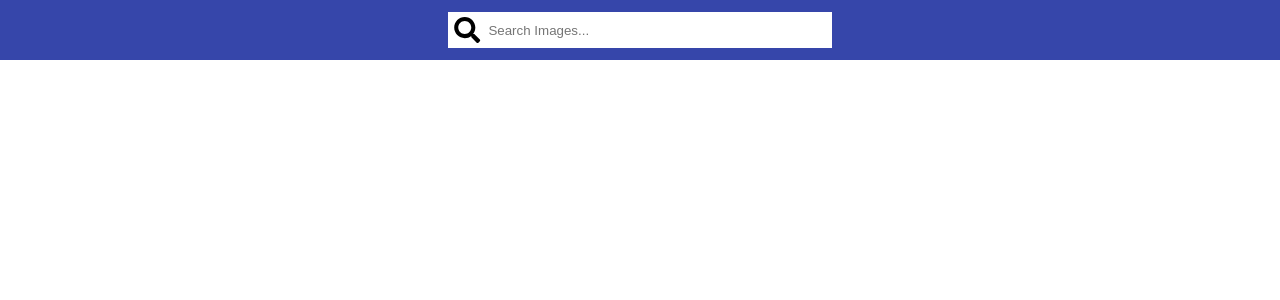
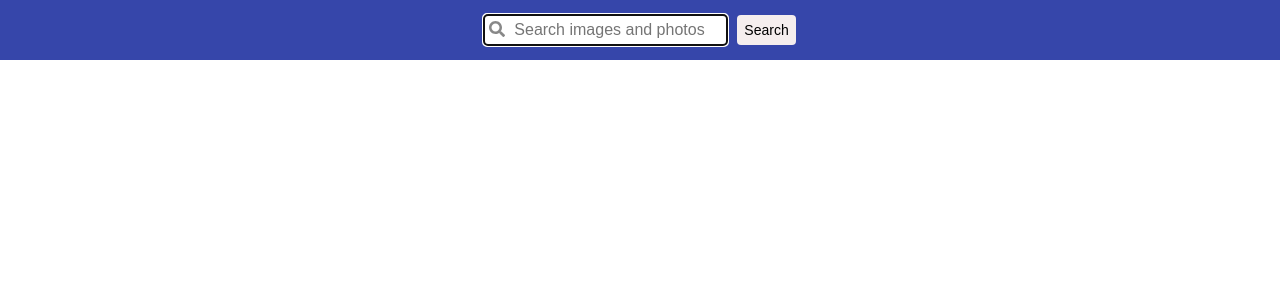
Before and after one commit to BilalFirtina/goit-react-hw-04, a React (Vite) app: page / in a window 1280 px wide. Shown: the top 300 px of the page. Built offline with nearby package versions, Linux system fonts and the light colour scheme.

Commit message:
header comp

```diff
--- a/package.json
+++ b/package.json
@@ -13,6 +13,7 @@
     "axios": "^1.11.0",
     "react": "^19.1.0",
     "react-dom": "^19.1.0",
+    "react-hot-toast": "^2.5.2",
     "react-icons": "^5.5.0",
     "react-spinners": "^0.17.0"
   },
--- a/src/components/SearchBar/SearchBar.jsx
+++ b/src/components/SearchBar/SearchBar.jsx
@@ -1,19 +1,44 @@
+import { toast, Toaster } from "react-hot-toast";
+import { FaSearch } from "react-icons/fa"; // Mercek ikonu
 import style from "./SearchBar.module.css";
-import { FaSearch } from "react-icons/fa";
 
-const SearchBar = () => {
+const SearchBar = ({ onSubmit }) => {
+  const notify = () =>
+    toast.error("Please enter a word!", {
+      duration: 750,
+    });
+
+  const handleSubmit = (e) => {
+    e.preventDefault();
+    const value = e.target.elements.query.value.trim();
+    if (value === "") {
+      notify();
+      return;
+    }
+    onSubmit(value);
+  };
+
   return (
     <header>
-      <div className={style.headerDiv}>
-        <div className={style.searchDiv}>
-          <FaSearch className={style.searchIcon} />
+      <form className={style.formElem} onSubmit={handleSubmit}>
+        <div className={style.inputWrapper}>
+          <button type="submit" className={style.iconButton}>
+            <FaSearch className={style.searchIcon} />
+          </button>
           <input
+            name="query"
             type="text"
-            placeholder="Search Images..."
             className={style.searchInput}
+            autoComplete="off"
+            autoFocus
+            placeholder="Search images and photos"
           />
         </div>
-      </div>
+        <button type="submit" className={style.submitButton}>
+          Search
+        </button>
+        <Toaster />
+      </form>
     </header>
   );
 };
--- a/src/components/SearchBar/SearchBar.module.css
+++ b/src/components/SearchBar/SearchBar.module.css
@@ -1,34 +1,58 @@
 * {
   box-sizing: border-box;
 }
-.headerDiv {
+
+body {
+  margin: 0;
+  padding: 0;
+}
+
+header {
   background-color: #3646aa;
+}
+
+.formElem {
   height: 7.5vh;
   display: flex;
   justify-content: center;
   align-items: center;
 }
-.searchDiv {
-  background-color: white;
-  width: 30%;
-  height: 60%;
+
+.inputWrapper {
+  position: relative;
   display: flex;
-  justify-content: flex-start;
   align-items: center;
 }
+
 .searchInput {
-  outline: none;
+  background-color: white;
   border: none;
-  height: 100%;
-  width: 90%;
+  padding: 6px 6px 6px 30px;
+  font-size: 16px;
+  border-radius: 4px;
 }
+
 .searchIcon {
+  color: #888;
+  font-size: 16px;
+}
+
+.iconButton {
+  position: absolute;
+  left: 5px;
+  background: none;
+  border: none;
+  padding: 0;
   cursor: pointer;
-  padding: 5px;
-  height: 100%;
-  width: 10%;
 }
-body {
-  margin: 0;
-  padding: 0;
+
+.submitButton {
+  margin-left: 10px;
+  padding: 7px;
+  cursor: pointer;
+  border: none;
+  background-color: white;
+  border-radius: 4px;
+  font-size: 14px;
+  background-color: #f5eeee;
 }
```
Also changed, not shown: 1 other file (tests, documents, lock files or other folders).
